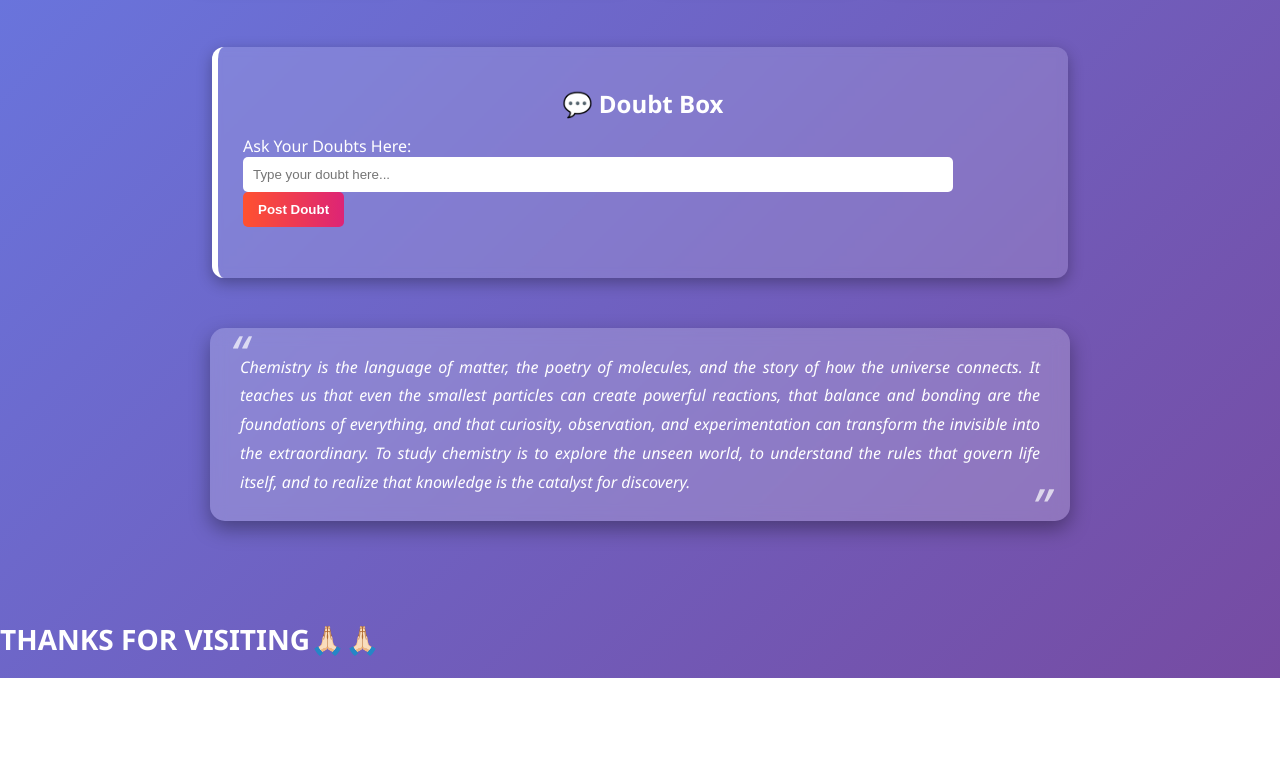
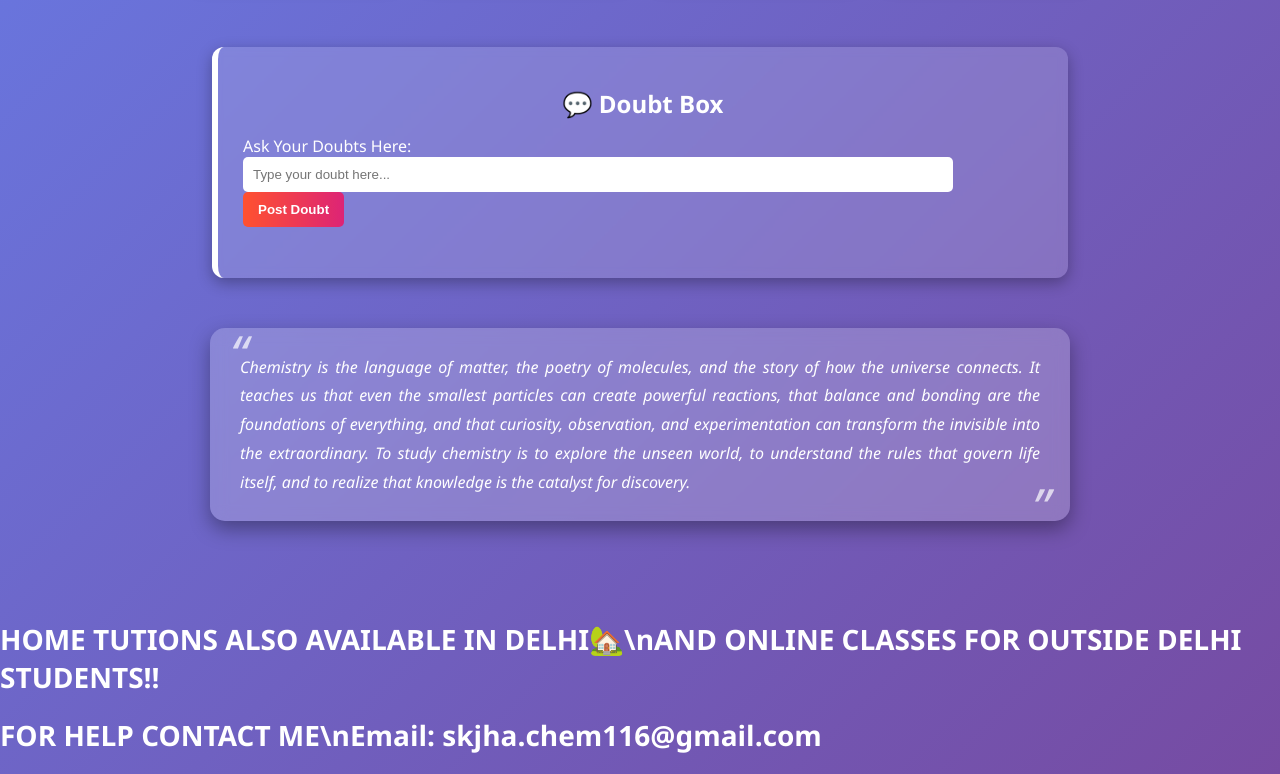
Before and after one commit to Atul9kumar/Wave_.Chem, a plain HTML site: page dashboard.html in a window 1280 px wide. Shown: the part 480-1254 px from the top of the page. Before the commit the page ends 1158 px from the top, so only its background shows below. Drawn offline with Linux system fonts and the light colour scheme.

Commit message:
Update dashboard.html

```diff
--- a/dashboard.html
+++ b/dashboard.html
@@ -149,5 +149,6 @@ postBtn.addEventListener("click",postDoubt);
 renderDoubts();
 </script>
 </body>
-<h1>THANKS FOR VISITING🙏🏻🙏🏻<h1>
+<h1>HOME TUTIONS ALSO AVAILABLE IN DELHI🏡\nAND ONLINE CLASSES FOR OUTSIDE DELHI STUDENTS!!<h1>
+<h1>FOR HELP CONTACT ME\nEmail: skjha.chem116@gmail.com<h1>
 </html>
```
